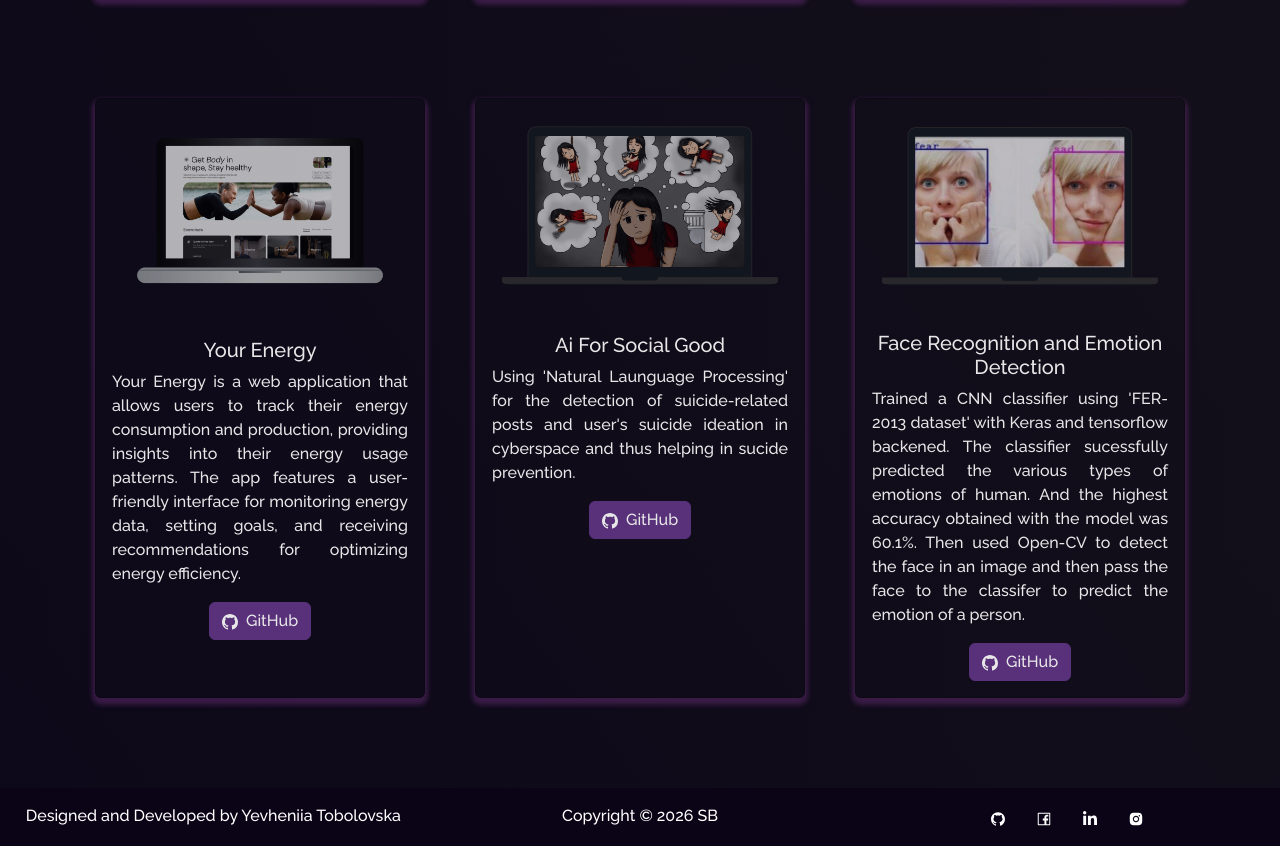
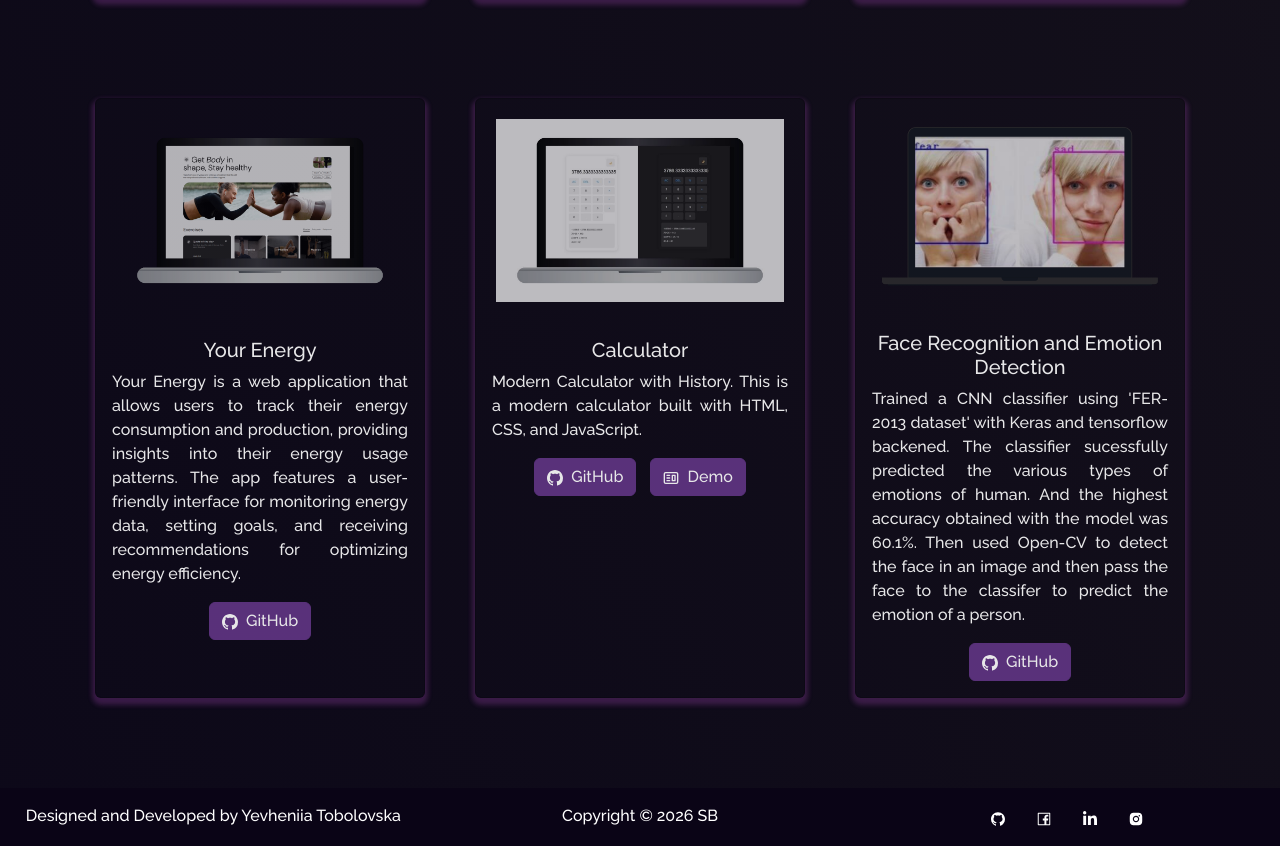
Before and after one commit to tobolovskaya/my-portfolio, a React (Create React App) app: page /projects in a window 1280 px wide. Shown: the part 959-1805 px from the top of the page. Built offline with nearby package versions, Linux system fonts and the light colour scheme.

Commit message:
Update Projects.js

```diff
--- a/src/components/Projects/Projects.js
+++ b/src/components/Projects/Projects.js
@@ -6,7 +6,7 @@ import energy from "../../Assets/Projects/energy.png";
 import emotion from "../../Assets/Projects/emotion.png";
 import foodies from "../../Assets/Projects/foodies.png";
 import TravelTrucks from "../../Assets/Projects/TravelTrucks.png";
-import suicide from "../../Assets/Projects/suicide.png";
+import calculator from "../../Assets/Projects/calculator.jpg";
 import EnglishWebsite from "../../Assets/Projects/English-Website.png";
 
 function Projects() {
@@ -68,11 +68,12 @@ frontend/ Modern SPA with intuitive UI, animations, and responsive design. "
 
           <Col md={4} className="project-card">
             <ProjectCard
-              imgPath={suicide}
+              imgPath={calculator}
               isBlog={false}
-              title="Ai For Social Good"
-              description="Using 'Natural Launguage Processing' for the detection of suicide-related posts and user's suicide ideation in cyberspace  and thus helping in sucide prevention."
-              ghLink="https://github.com/soumyajit4419/AI_For_Social_Good"
+              title="Calculator"
+              description="Modern Calculator with History. This is a modern calculator built with HTML, CSS, and JavaScript."
+              ghLink="https://github.com/tobolovskaya/Calculator"
+              demoLink="https://tobolovskaya.github.io/Calculator/"
             />
           </Col>
 
```
